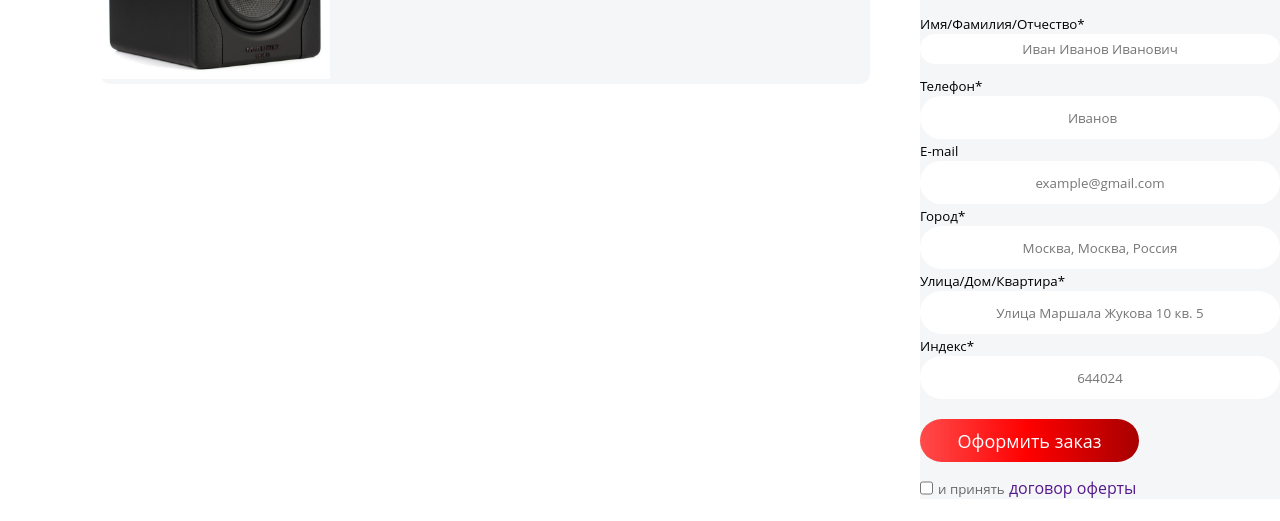
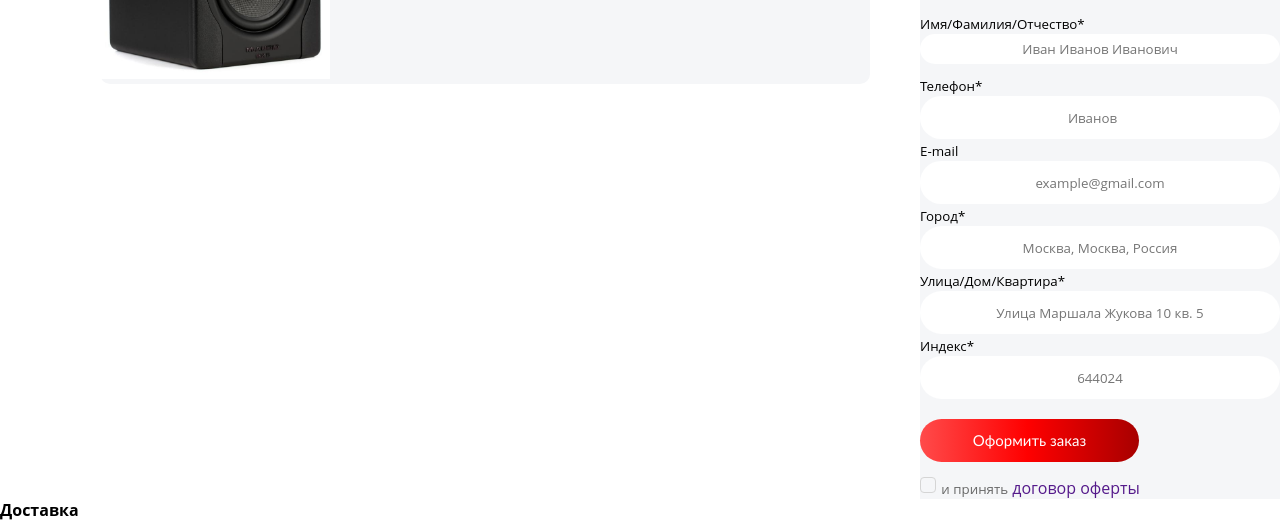
Before and after one commit to Afruz-Malikov/project_group1, a website built with webpack: page dist/basket.html in a window 1280 px wide. Shown: the part 306-827 px from the top of the page. Before the commit the page ends 805 px from the top, so only its background shows below. Built offline with nearby package versions, Linux system fonts and the light colour scheme.

Commit message:
#fix html css svg 14:32

```diff
--- a/dist/basket.html
+++ b/dist/basket.html
@@ -8,6 +8,9 @@
   </head>
 
   <body>
+    <header>
+
+    </header>
     <main>
       <div class="container">
         <nav class="glav-and-backet">
@@ -127,16 +130,28 @@
                 <input class="index" type="text" placeholder="644024" />
               </form>
               <div class="scam">
-                <button class="scam_buttom"><p>Оформить заказ</p></button>
+                <button class="scam_buttom">
+                  <a class="checkout" href="#">Оформить заказ</a>
+                </button>
                 <nav class="nav">
-                  <input class="check_mark" type="checkbox" name="" id="" />
+                  <label class="label">
+                    <input
+                      class="check_mark checkbox-original"
+                      type="checkbox"
+                    />
+                    <span class="checkbox-custome"></span>
+                  </label>
                   <p>
                     <small class="grey">и принять</small>
                     <a href="">договор оферты</a>
                   </p>
                 </nav>
-                <div></div>
               </div>
+            </div>
+          </div>
+          <div class="container">
+            <div class="CDEK">
+              <strong>Доставка</strong>
             </div>
           </div>
         </div>
--- a/dist/css/basket.css
+++ b/dist/css/basket.css
@@ -286,10 +286,12 @@
     rgba(255, 0, 0, 1) 49%,
     rgba(167, 0, 0, 1) 100%
   );
-  font-size: 18px;
+  border: 0;
+}
+.checkout {
+  font-size: 15px;
   font-family: 'Gill Sans', sans-serif;
   color: white;
-  border: 0;
 }
 .grey {
   color: #686868;
@@ -303,3 +305,44 @@
   gap: 5px;
   margin-top: 15px;
 }
+
+.label {
+  position: relative;
+  display: flex;
+}
+
+.checkbox-original {
+  position: absolute;
+  top: 0;
+  left: 0;
+  z-index: -1;
+  opacity: 0;
+}
+
+.checkbox-custome {
+  display: block;
+  width: 16.36px;
+  height: 15.55px;
+  border-radius: 4px;
+  border: 1px solid #d5d5d5;
+  position: relative;
+}
+
+.checkbox-custome::after {
+  content: '';
+  display: block;
+  position: absolute;
+  bottom: 0;
+  left: 0;
+  background: url('../svg/checked.svg');
+  width: 16px;
+  height: 14px;
+  opacity: 0;
+}
+
+.checkbox-original:checked ~ .checkbox-custome::after {
+  opacity: 1;
+}
+.products__items {
+  height: 250px;
+}
```
Also changed, not shown: dist/svg/checked.svg (added).
